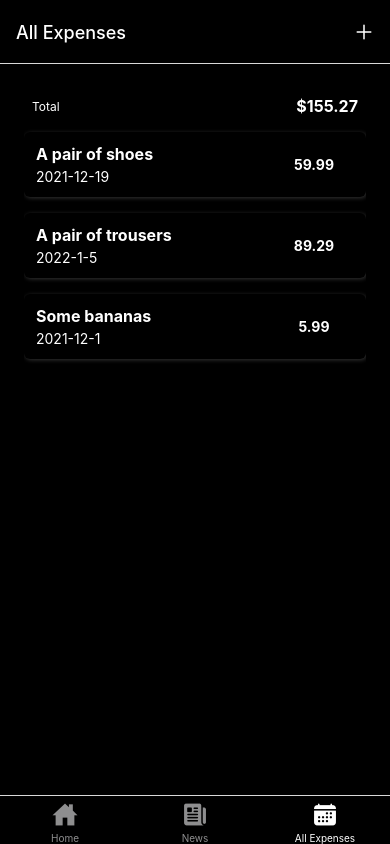
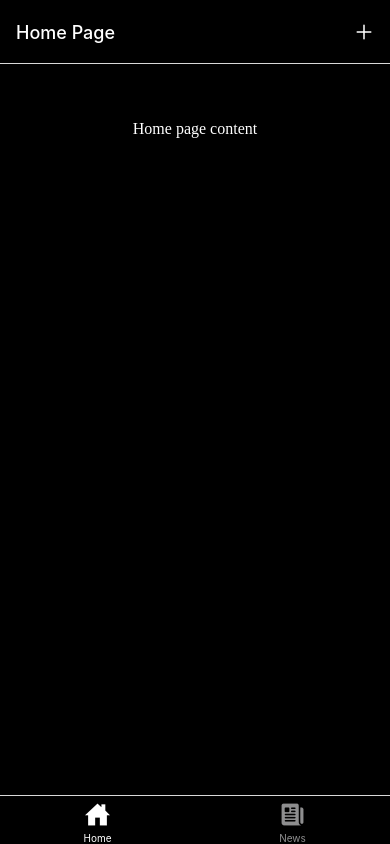
Before and after one commit to TrevorBai/quant-tools-front-terry, a React Native app: screen /AllExpenses in a window 390 px wide. Built offline with nearby package versions, Linux system fonts and the light colour scheme.

Commit message:
Remove expense related files

```diff
--- a/App.js
+++ b/App.js
@@ -5,8 +5,7 @@ import { createBottomTabNavigator } from '@react-navigation/bottom-tabs';
 import { Ionicons } from '@expo/vector-icons';
 
 import ManageWebView from './screens/ManageWebView';
-import RecentExpenses from './screens/RecentExpenses';
-import AllExpenses from './screens/AllExpenses';
+import HomePageContents from './screens/HomePageContents';
 import IconButton from './components/UI/IconButton';
 import NewsContextProvider from './store/NewsContext';
 import News from './screens/News';
@@ -37,8 +36,8 @@ function QuantToolsOverview() {
       })}
     >
       <BottomTabs.Screen
-        name="RecentExpenses"
-        component={RecentExpenses}
+        name="HomePageContents"
+        component={HomePageContents}
         options={{
           title: 'Home Page',
           tabBarLabel: 'Home',
@@ -55,17 +54,6 @@ function QuantToolsOverview() {
           tabBarLabel: 'News',
           tabBarIcon: ({ color, size }) => (
             <Ionicons name="newspaper" size={size} color={color} />
-          ),
-        }}
-      />
-      <BottomTabs.Screen
-        name="AllExpenses"
-        component={AllExpenses}
-        options={{
-          title: 'All Expenses',
-          tabBarLabel: 'All Expenses',
-          tabBarIcon: ({ color, size }) => (
-            <Ionicons name="calendar" size={size} color={color} />
           ),
         }}
       />
--- a/components/ExpensesOutput/ExpenseItem.js
+++ /dev/null
@@ -1,74 +0,0 @@
-import { Pressable, StyleSheet, Text, View } from 'react-native';
-import { useNavigation } from '@react-navigation/native';
-import { getFormattedDate } from '../../util/date';
-
-function ExpenseItem({ id, description, amount, date }) {
-  const navigation = useNavigation();
-
-  function expensePressHandler() {
-    navigation.navigate('ManageWebView', {
-      webViewUrl: 'https://google.com'
-    });
-  }
-
-  return (
-    <Pressable
-      onPress={expensePressHandler}
-      style={({ pressed }) => pressed && styles.pressed}
-    >
-      <View style={styles.expenseItem}>
-        <View>
-          <Text style={[styles.textBase, styles.description]}>
-            {description}
-          </Text>
-          <Text style={styles.textBase}>{getFormattedDate(date)}</Text>
-        </View>
-        <View style={styles.amountContainer}>
-          <Text style={styles.amount}>{amount.toFixed(2)}</Text>
-        </View>
-      </View>
-    </Pressable>
-  );
-}
-
-export default ExpenseItem;
-
-const styles = StyleSheet.create({
-  pressed: {
-    opacity: 0.75,
-  },
-  expenseItem: {
-    padding: 12,
-    marginVertical: 8,
-    backgroundColor: 'black',
-    flexDirection: 'row',
-    justifyContent: 'space-between',
-    borderRadius: 6,
-    elevation: 3,
-    shadowColor: 'grey',
-    shadowRadius: 4,
-    shadowOffset: { width: 1, height: 1 },
-    shadowOpacity: 0.4,
-  },
-  textBase: {
-    color: 'white',
-  },
-  description: {
-    fontSize: 16,
-    marginBottom: 4,
-    fontWeight: 'bold',
-  },
-  amountContainer: {
-    paddingHorizontal: 12,
-    paddingVertical: 4,
-    backgroundColor: 'black',
-    justifyContent: 'center',
-    alignItems: 'center',
-    borderRadius: 4,
-    minWidth: 80,
-  },
-  amount: {
-    color: 'white',
-    fontWeight: 'bold',
-  },
-});
--- a/components/ExpensesOutput/ExpensesList.js
+++ /dev/null
@@ -1,19 +0,0 @@
-import { FlatList } from 'react-native';
-
-import ExpenseItem from './ExpenseItem';
-
-function renderExpenseItem(itemData) {
-  return <ExpenseItem {...itemData.item} />;
-}
-
-function ExpensesList({ expenses }) {
-  return (
-    <FlatList
-      data={expenses}
-      renderItem={renderExpenseItem}
-      keyExtractor={(item) => item.id}
-    />
-  );
-}
-
-export default ExpensesList;
--- a/components/ExpensesOutput/ExpensesOutput.js
+++ /dev/null
@@ -1,37 +0,0 @@
-import { StyleSheet, Text, View } from 'react-native';
-import { GlobalStyles } from '../../constants/styles';
-import ExpensesList from './ExpensesList';
-import ExpensesSummary from './ExpensesSummary';
-
-function ExpensesOutput({ expenses, expensesPeriod, fallbackText }) {
-  let content = <Text style={styles.infoText}>{fallbackText}</Text>;
-
-  if (expenses.length > 0) {
-    content = <ExpensesList expenses={expenses} />;
-  }
-
-  return (
-    <View style={styles.container}>
-      <ExpensesSummary expenses={expenses} periodName={expensesPeriod} />
-      {content}
-    </View>
-  );
-}
-
-export default ExpensesOutput;
-
-const styles = StyleSheet.create({
-  container: {
-    flex: 1,
-    paddingHorizontal: 24,
-    paddingTop: 24,
-    paddingBottom: 0,
-    backgroundColor: 'black',
-  },
-  infoText: {
-    color: 'white',
-    fontSize: 16,
-    textAlign: 'center',
-    marginTop: 32,
-  },
-});
--- a/components/ExpensesOutput/ExpensesSummary.js
+++ /dev/null
@@ -1,36 +0,0 @@
-import { View, Text, StyleSheet } from 'react-native';
-
-function ExpensesSummary({ expenses, periodName }) {
-  const expensesSum = expenses.reduce((sum, expense) => {
-    return sum + expense.amount;
-  }, 0);
-
-  return (
-    <View style={styles.container}>
-      <Text style={styles.period}>{periodName}</Text>
-      <Text style={styles.sum}>${expensesSum.toFixed(2)}</Text>
-    </View>
-  );
-}
-
-export default ExpensesSummary;
-
-const styles = StyleSheet.create({
-  container: {
-    padding: 8,
-    backgroundColor: 'black',
-    borderRadius: 6,
-    flexDirection: 'row',
-    justifyContent: 'space-between',
-    alignItems: 'center',
-  },
-  period: {
-    fontSize: 12,
-    color: 'white',
-  },
-  sum: {
-    fontSize: 16,
-    fontWeight: 'bold',
-    color: 'white',
-  },
-});
--- a/components/NewsOutput/NewsItem.js
+++ b/components/NewsOutput/NewsItem.js
@@ -16,7 +16,7 @@ function NewsItem({ webViewUrl, description, amount, date }) {
       onPress={expensePressHandler}
       style={({ pressed }) => pressed && styles.pressed}
     >
-      <View style={styles.expenseItem}>
+      <View style={styles.newsItem}>
         <View>
           <Text style={[styles.textBase, styles.description]}>
             {description}
@@ -37,7 +37,7 @@ const styles = StyleSheet.create({
     pressed: {
       opacity: 0.75,
     },
-    expenseItem: {
+    newsItem: {
       padding: 12,
       marginVertical: 8,
       backgroundColor: 'black',
--- a/screens/AllExpenses.js
+++ /dev/null
@@ -1,17 +0,0 @@
-import { useContext } from 'react';
-import ExpensesOutput from '../components/ExpensesOutput/ExpensesOutput';
-import { NewsContext } from '../store/NewsContext';
-
-function AllExpenses() {
-  const newsContext = useContext(NewsContext);
-
-  return (
-    <ExpensesOutput
-      expenses={newsContext.expenses}
-      expensesPeriod="Total"
-      fallbackText="No registered expenses found!"
-    />
-  );
-}
-
-export default AllExpenses;
--- /dev/null
+++ b/screens/HomePageContents.js
@@ -0,0 +1,28 @@
+import { StyleSheet, View } from 'react-native';
+
+function HomePageContents() {
+
+  return (
+    <View style={styles.container}>
+      <p style={styles.infoText}>Home page content</p>
+    </View>
+  );
+}
+
+export default HomePageContents;
+
+const styles = StyleSheet.create({
+  container: {
+    flex: 1,
+    paddingHorizontal: 24,
+    paddingTop: 24,
+    paddingBottom: 0,
+    backgroundColor: 'black',
+  },
+  infoText: {
+    color: 'white',
+    fontSize: 16,
+    textAlign: 'center',
+    marginTop: 32,
+  },
+});
--- a/screens/RecentExpenses.js
+++ /dev/null
@@ -1,24 +0,0 @@
-import { useContext } from 'react';
-import ExpensesOutput from '../components/ExpensesOutput/ExpensesOutput';
-import { NewsContext } from '../store/NewsContext';
-import { getDateMinusDays } from '../util/date';
-
-function RecentExpenses() {
-  const newsContext = useContext(NewsContext);
-
-  const recentExpenses = newsContext.expenses.filter((expense) => {
-    const today = new Date();
-    const date7DaysAgo = getDateMinusDays(today, 7);
-    return expense.date >= date7DaysAgo && expense.date <= today;
-  });
-
-  return (
-    <ExpensesOutput
-      expenses={recentExpenses}
-      expensesPeriod="Last 7 Days"
-      fallbackText="Gateway to financial freedom in 7 years."
-    />
-  );
-}
-
-export default RecentExpenses;
```
